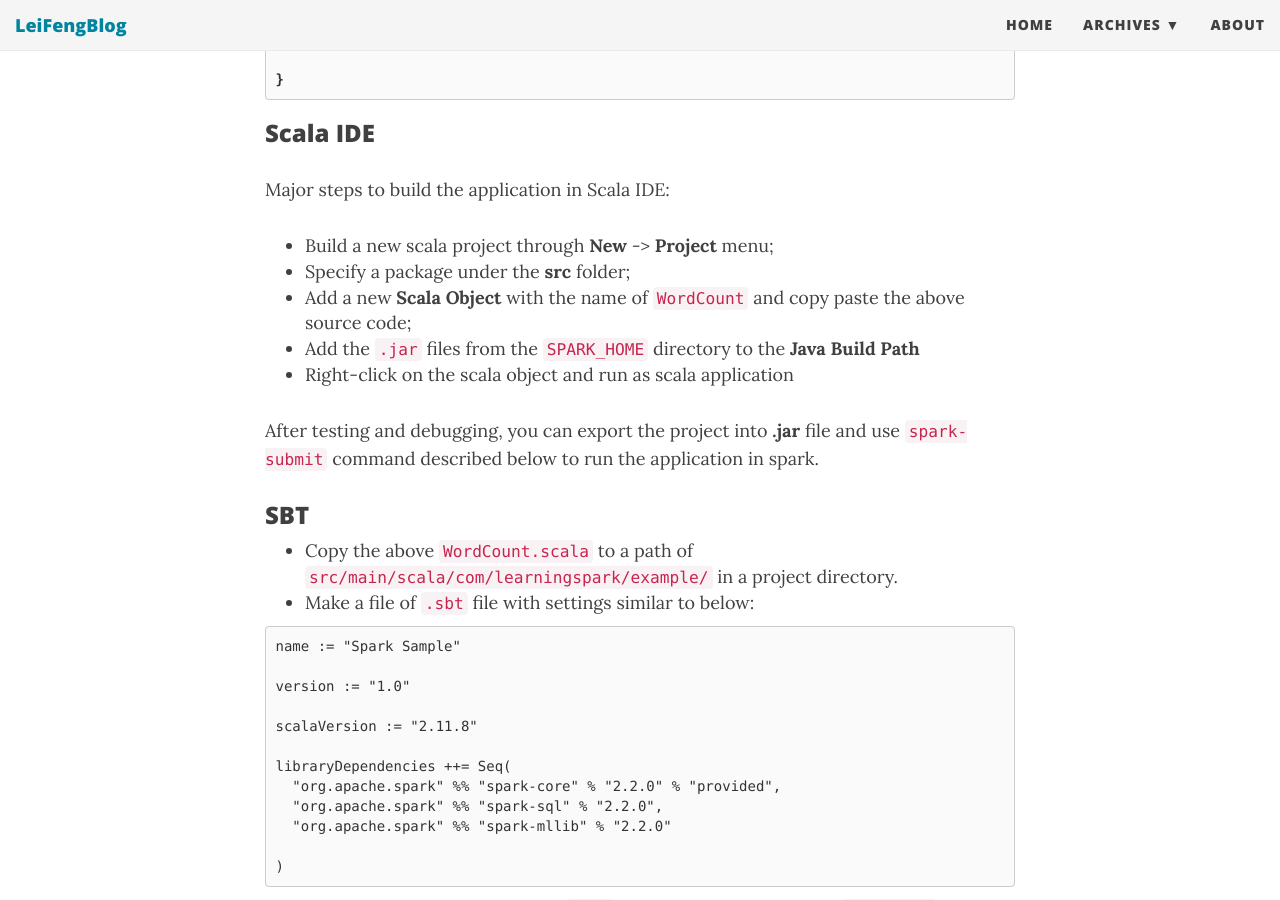
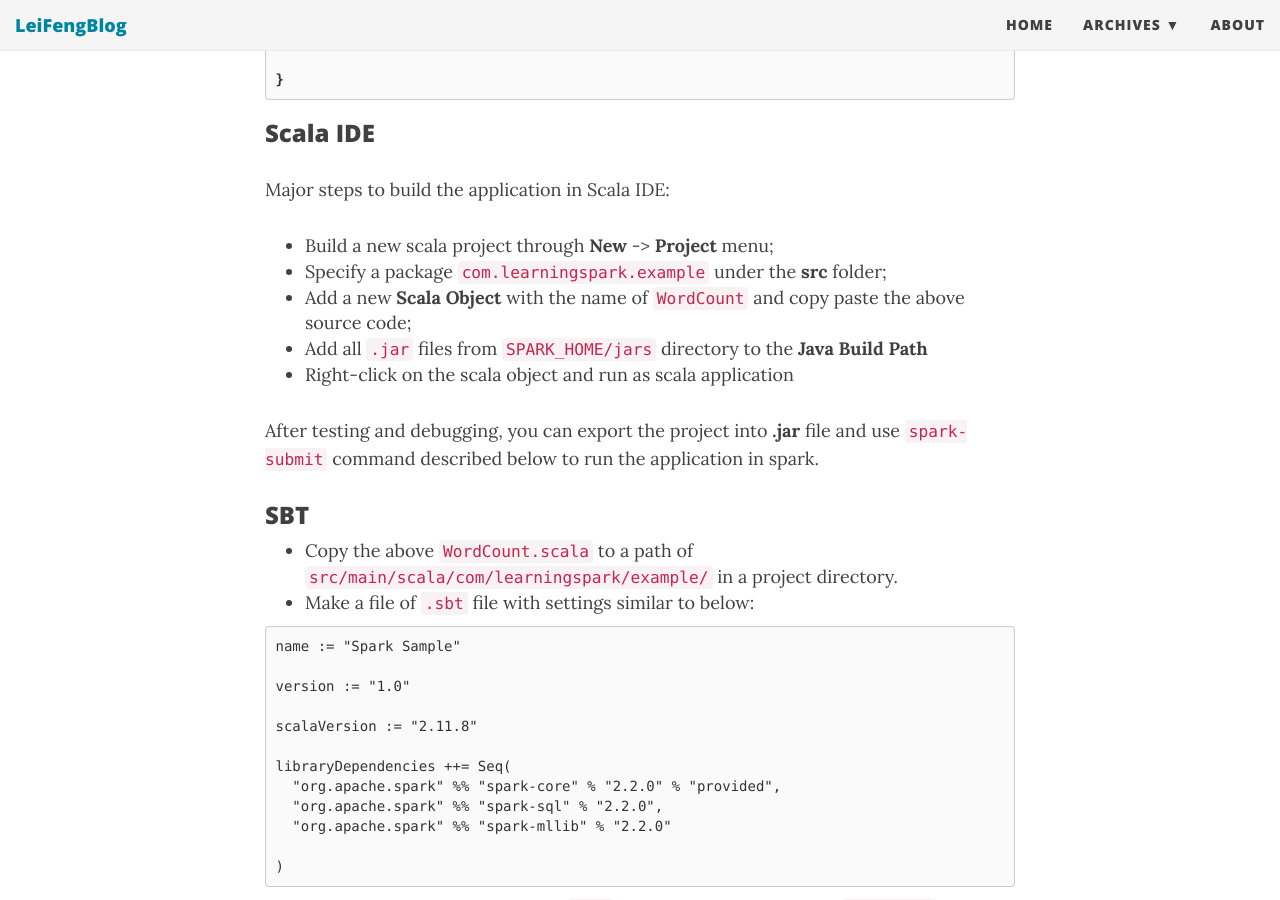
Before and after one commit to stonefl/stonefl.github.io, a Jekyll site: the page built from _posts/2018-04-17-set-up-scala-development-environment-for-apache-spark-in-standalone-mode.md, in a window 1280 px wide and 900 px high, scrolled down 5399 px. Built offline with Jekyll 4.4.1, drawn with Linux system fonts in a browser that asks for light colours; nearby versions of some CDN libraries; comment, search, counter and statistics services are not loaded.

Commit message:
Update 2018-04-17-set-up-scala-development-environment-for-apache-spark-in-standalone-mode.md

```diff
--- a/_posts/2018-04-17-set-up-scala-development-environment-for-apache-spark-in-standalone-mode.md
+++ b/_posts/2018-04-17-set-up-scala-development-environment-for-apache-spark-in-standalone-mode.md
@@ -125,9 +125,9 @@ object WordCount {
 
 Major steps to build the application in Scala IDE:
 - Build a new scala project through **New** -> **Project** menu;
-- Specify a package under the **src** folder;
+- Specify a package `com.learningspark.example` under the **src** folder;
 - Add a new **Scala Object** with the name of `WordCount` and copy paste the above source code;
-- Add the `.jar` files from the `SPARK_HOME` directory to the **Java Build Path**
+- Add all `.jar` files from `SPARK_HOME/jars` directory to the **Java Build Path**
 - Right-click on the scala object and run as scala application
 
 After testing and debugging, you can export the project into **.jar** file and use `spark-submit` command described below to run the application in spark.
```
